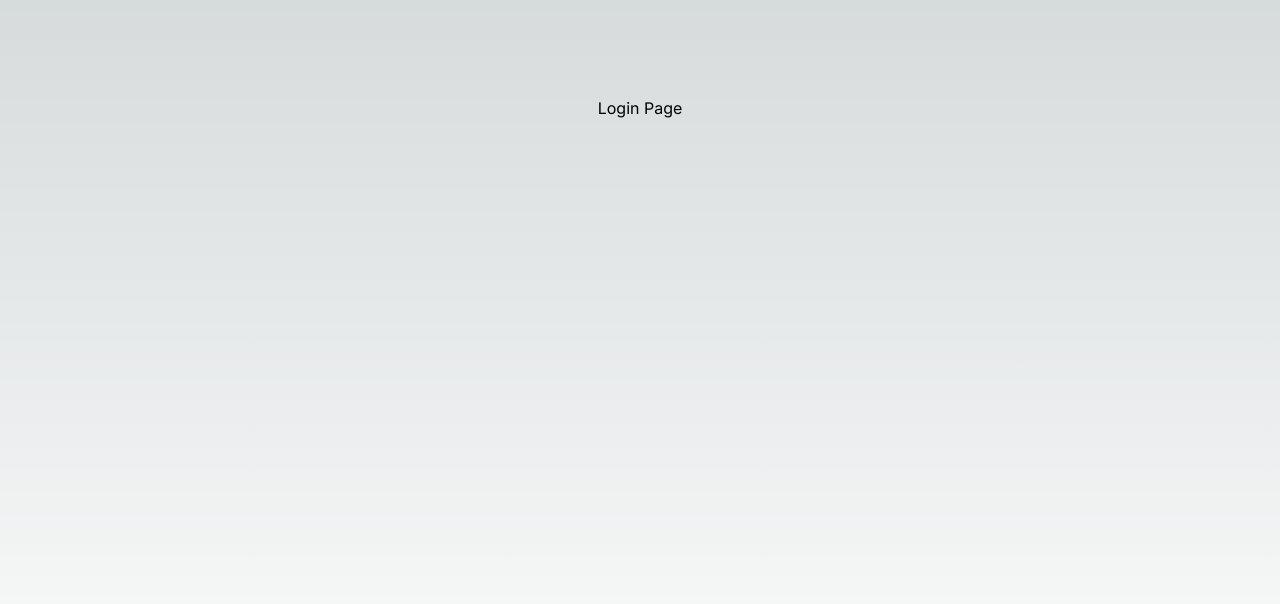
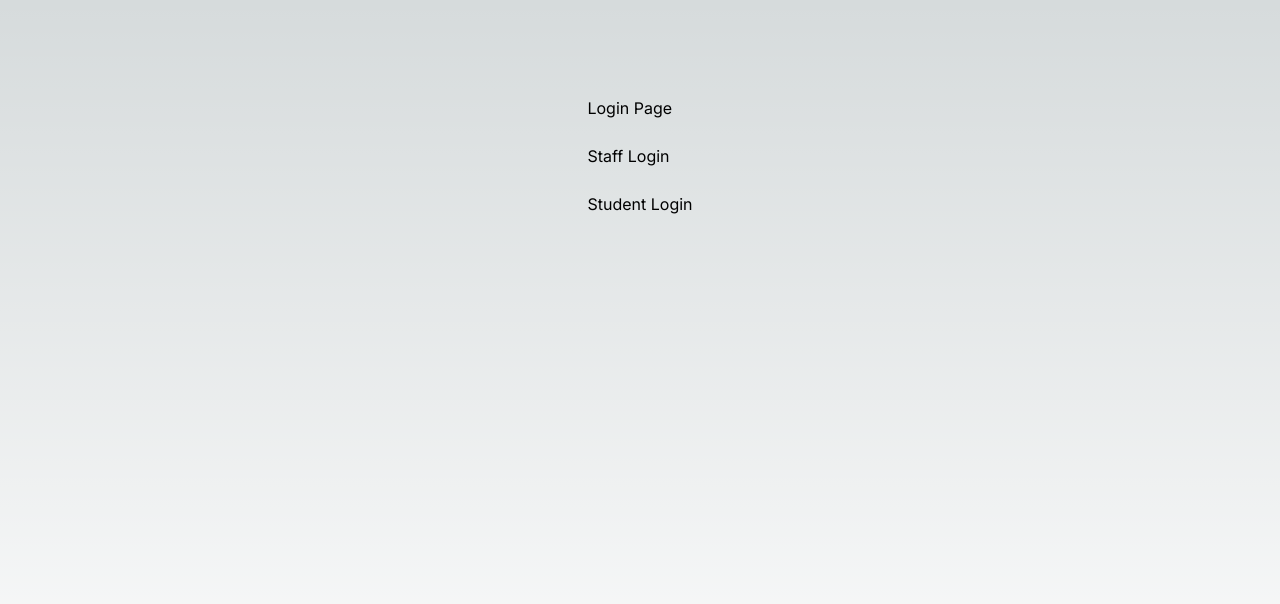
Before and after one commit to prajapatibhaskar/hello-world, a Next.js app: page /login in a window 1280 px wide. Shown: the top 604 px of the page. Built offline with nearby package versions, Linux system fonts and the light colour scheme.

Commit message:
Explored Nested Routes
about/aboutcollege OR about/aboutstaff
login/studentlogin OR login/stafflogin

```diff
--- /dev/null
+++ b/src/app/about/aboutcollege/page.js
@@ -0,0 +1,11 @@
+const AboutCollege = () => {
+    return(
+        <main className="flex min-h-screen flex-col items-center justify-between p-24">
+            <div>
+                <h1>About College</h1>
+            </div>
+        </main>
+    )
+}
+
+export default AboutCollege;
--- /dev/null
+++ b/src/app/about/aboutstaff/page.js
@@ -0,0 +1,11 @@
+const AboutStaff = () => {
+    return(
+        <main className="flex min-h-screen flex-col items-center justify-between p-24">
+            <div>
+                <h1>About Staff</h1>
+            </div>
+        </main>
+    )
+}
+
+export default AboutStaff;
--- a/src/app/about/page.js
+++ b/src/app/about/page.js
@@ -1,8 +1,14 @@
+import Link from "next/link";
+
 const About = () => {
     return(
         <main className="flex min-h-screen flex-col items-center justify-between p-24">
             <div>
                 <h1>About Us</h1>
+                <br />
+                <Link href={"/about/aboutcollege"}>About College</Link>
+                <br /> <br />
+                <Link href={"/about/aboutstaff"}>About Staff</Link>
             </div>
         </main>
     )
--- a/src/app/login/page.js
+++ b/src/app/login/page.js
@@ -1,11 +1,25 @@
+"use client";
+
+import { useRouter } from "next/navigation";
+
 const Login = () => {
-    return(
-        <main className="flex min-h-screen flex-col items-center justify-between p-24">
-            <div>
-                <h1>Login Page</h1>
-            </div>
-        </main>
-    )
-}
+  const router = useRouter();
+
+  const navigate = (page) => {
+    router.push(`/login/${page}`);
+  };
+
+  return (
+    <main className="flex min-h-screen flex-col items-center justify-between p-24">
+      <div>
+        <h1>Login Page</h1>
+        <br />
+        <button onClick={() => navigate("stafflogin")}>Staff Login</button>
+        <br /> <br />
+        <button onClick={() => navigate("studentlogin")}>Student Login</button>
+      </div>
+    </main>
+  );
+};
 
 export default Login;
--- /dev/null
+++ b/src/app/login/stafflogin/page.js
@@ -0,0 +1,11 @@
+const StaffLogin = () => {
+    return(
+        <main className="flex min-h-screen flex-col items-center justify-between p-24">
+            <div>
+                <h1>Staff Login</h1>
+            </div>
+        </main>
+    )
+}
+
+export default StaffLogin;
--- /dev/null
+++ b/src/app/login/studentlogin/page.js
@@ -0,0 +1,11 @@
+const StudentLogin = () => {
+    return(
+        <main className="flex min-h-screen flex-col items-center justify-between p-24">
+            <div>
+                <h1>Student Login</h1>
+            </div>
+        </main>
+    )
+}
+
+export default StudentLogin;
```
